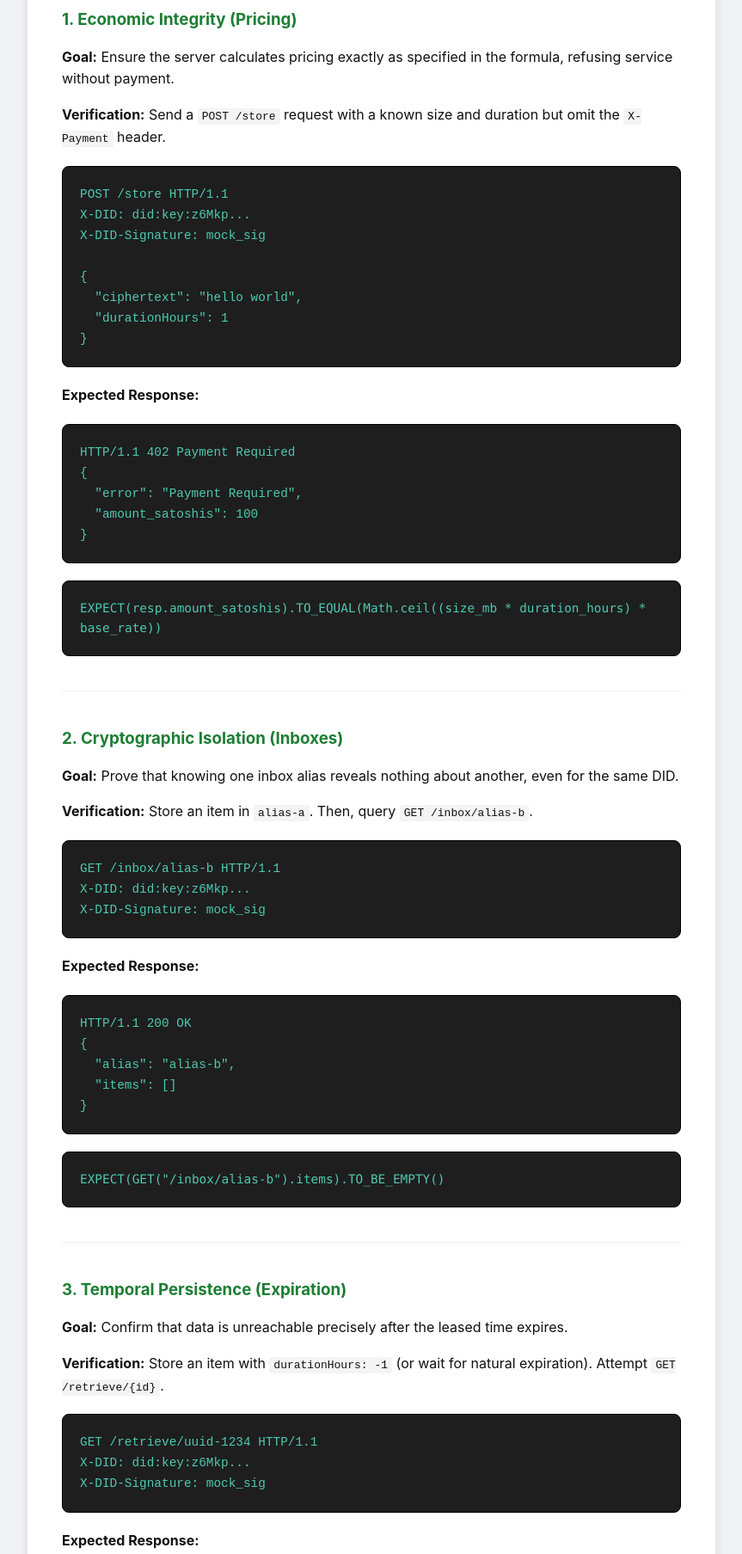
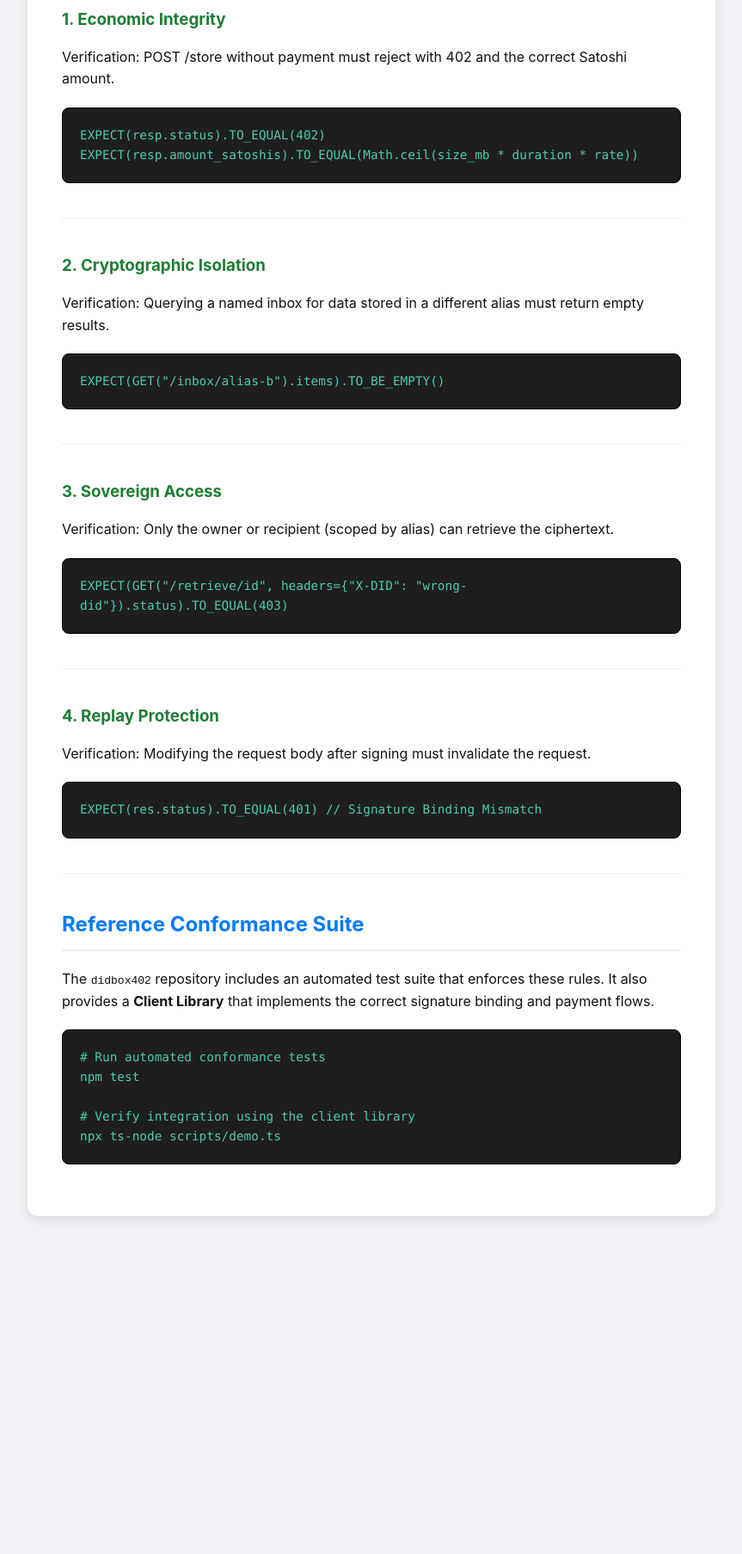
Before and after one commit to abundantfrontier/didbox402, a website: page docs/verification.html in a window 1280 px wide. Shown: the part 360-2167 px from the top of the page at 86% size, without its empty margins (208-1071 px from the left). After the commit the page ends 1814 px from the top, so only its background shows below. Drawn offline with Linux system fonts and the light colour scheme.

Commit message:
docs updated from last commit

```diff
--- a/docs/verification.html
+++ b/docs/verification.html
@@ -21,8 +21,7 @@
             box-shadow: 0 4px 12px rgba(0,0,0,0.1);
             border-top: 8px solid #007aff;
         }
-        /* The "Console" Theme - Force High Contrast */
-        pre, .assertion, .mitigation, .scaling-box {
+        pre, .assertion {
             background: #1e1e1e !important;
             color: #4ec9b0 !important;
             padding: 20px;
@@ -30,26 +29,17 @@
             overflow-x: auto;
             font-size: 0.9rem;
             border: 1px solid #000;
-            font-family: 'SFMono-Regular', Consolas, monospace !important;
+            font-family: 'SFMono-Regular', Consolas, monospace;
             margin: 20px 0;
             display: block;
         }
-        /* Ensure ALL nested code tags in dark blocks are transparent */
-        pre code, .assertion code, .mitigation code, .scaling-box code {
-            background: transparent !important;
-            color: inherit !important;
-            padding: 0 !important;
-            border: none !important;
-        }
-        code { background: #f4f4f4; padding: 2px 5px; border-radius: 3px; font-family: monospace; }
-
+        pre code, .assertion code { background: transparent !important; color: inherit !important; padding: 0 !important; }
         h1 { color: #000; margin-top: 0; }
         h2 { color: #007aff; border-bottom: 2px solid #eee; padding-bottom: 10px; margin-top: 40px; }
         .back-link { display: block; margin-bottom: 20px; color: #007aff; text-decoration: none; font-weight: bold; }
         .test-case { margin-bottom: 40px; border-bottom: 1px solid #eee; padding-bottom: 20px; }
         .test-case:last-child { border-bottom: none; }
         .test-case h3 { color: #1e7e34; margin-bottom: 10px; }
-        .optional h3 { color: #856404; }
     </style>
 </head>
 <body>
@@ -61,80 +51,37 @@
         <h2>Mandatory Core Tests</h2>
 
         <div class="test-case">
-            <h3>1. Economic Integrity (Pricing)</h3>
-            <p><strong>Goal:</strong> Ensure the server calculates pricing exactly as specified in the formula, refusing service without payment.</p>
-            <p><strong>Verification:</strong> Send a <code>POST /store</code> request with a known size and duration but omit the <code>X-Payment</code> header.</p>
-<pre><code>POST /store HTTP/1.1
-X-DID: did:key:z6Mkp...
-X-DID-Signature: mock_sig
-
-{
-  "ciphertext": "hello world",
-  "durationHours": 1
-}</code></pre>
-            <p><strong>Expected Response:</strong></p>
-<pre><code>HTTP/1.1 402 Payment Required
-{
-  "error": "Payment Required",
-  "amount_satoshis": 100
-}</code></pre>
-            <div class="assertion">EXPECT(resp.amount_satoshis).TO_EQUAL(Math.ceil((size_mb * duration_hours) * base_rate))</div>
+            <h3>1. Economic Integrity</h3>
+            <p>Verification: POST /store without payment must reject with 402 and the correct Satoshi amount.</p>
+            <div class="assertion">EXPECT(resp.status).TO_EQUAL(402)<br>EXPECT(resp.amount_satoshis).TO_EQUAL(Math.ceil(size_mb * duration * rate))</div>
         </div>
 
         <div class="test-case">
-            <h3>2. Cryptographic Isolation (Inboxes)</h3>
-            <p><strong>Goal:</strong> Prove that knowing one inbox alias reveals nothing about another, even for the same DID.</p>
-            <p><strong>Verification:</strong> Store an item in <code>alias-a</code>. Then, query <code>GET /inbox/alias-b</code>.</p>
-<pre><code>GET /inbox/alias-b HTTP/1.1
-X-DID: did:key:z6Mkp...
-X-DID-Signature: mock_sig</code></pre>
-            <p><strong>Expected Response:</strong></p>
-<pre><code>HTTP/1.1 200 OK
-{
-  "alias": "alias-b",
-  "items": []
-}</code></pre>
+            <h3>2. Cryptographic Isolation</h3>
+            <p>Verification: Querying a named inbox for data stored in a different alias must return empty results.</p>
             <div class="assertion">EXPECT(GET("/inbox/alias-b").items).TO_BE_EMPTY()</div>
         </div>
 
         <div class="test-case">
-            <h3>3. Temporal Persistence (Expiration)</h3>
-            <p><strong>Goal:</strong> Confirm that data is unreachable precisely after the leased time expires.</p>
-            <p><strong>Verification:</strong> Store an item with <code>durationHours: -1</code> (or wait for natural expiration). Attempt <code>GET /retrieve/{id}</code>.</p>
-<pre><code>GET /retrieve/uuid-1234 HTTP/1.1
-X-DID: did:key:z6Mkp...
-X-DID-Signature: mock_sig</code></pre>
-            <p><strong>Expected Response:</strong></p>
-<pre><code>HTTP/1.1 410 Gone
-{
-  "error": "Expired"
-}</code></pre>
-            <div class="assertion">EXPECT(GET("/retrieve/id").status).TO_EQUAL(410)</div>
+            <h3>3. Sovereign Access</h3>
+            <p>Verification: Only the owner or recipient (scoped by alias) can retrieve the ciphertext.</p>
+            <div class="assertion">EXPECT(GET("/retrieve/id", headers={"X-DID": "wrong-did"}).status).TO_EQUAL(403)</div>
         </div>
 
         <div class="test-case">
-            <h3>4. Sovereign Access (Authorization)</h3>
-            <p><strong>Goal:</strong> Ensure only the owner or intended recipient can retrieve data.</p>
-            <p><strong>Verification:</strong> Attempt to retrieve an object using a DID that is neither the owner nor the recipient.</p>
-<pre><code>GET /retrieve/uuid-1234 HTTP/1.1
-X-DID: did:key:zEvil...
-X-DID-Signature: evil_sig</code></pre>
-            <p><strong>Expected Response:</strong></p>
-<pre><code>HTTP/1.1 403 Forbidden
-{
-  "error": "Unauthorized"
-}</code></pre>
-            <div class="assertion">EXPECT(GET("/retrieve/id", headers={"X-DID": "evil-did"}).status).TO_EQUAL(403)</div>
+            <h3>4. Replay Protection</h3>
+            <p>Verification: Modifying the request body after signing must invalidate the request.</p>
+            <div class="assertion">EXPECT(res.status).TO_EQUAL(401) // Signature Binding Mismatch</div>
         </div>
 
-        <h2>Running the Reference Suite</h2>
-        <p>The <code>didbox402</code> repository includes a complete reference test suite implementing the mandatory core checks.</p>
+        <h2>Reference Conformance Suite</h2>
+        <p>The <code>didbox402</code> repository includes an automated test suite that enforces these rules. It also provides a <strong>Client Library</strong> that implements the correct signature binding and payment flows.</p>
 
         <div class="assertion">
-            # The reference suite is located at:<br>
-            <strong>src/__tests__/index.test.ts</strong><br><br>
-            # Run all conformance tests locally:<br>
-            npm test
+            # Run automated conformance tests<br>
+            npm test<br><br>
+            # Verify integration using the client library<br>
+            npx ts-node scripts/demo.ts
         </div>
     </div>
 </body>
```
Also changed, not shown: docs/pricing.html (+2 -2 lines), docs/protocol.html (+11 -3 lines).
